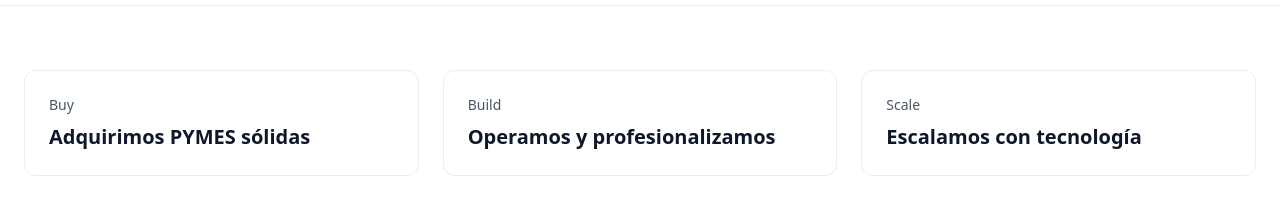
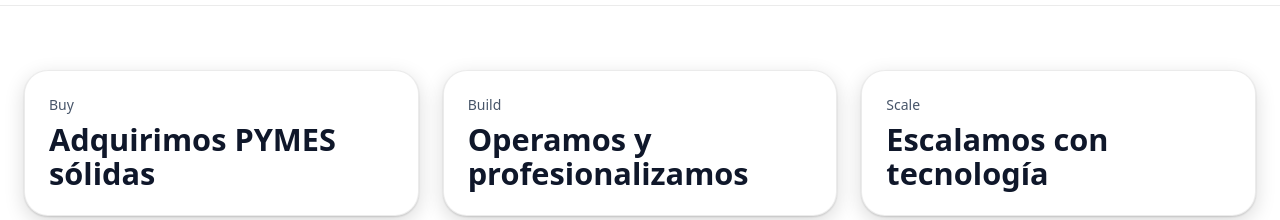
Before and after one commit to MagnusCole/luisnoriega-website, a Next.js app: page / in a window 1280 px wide. Shown: the part 732-952 px from the top of the page. Built offline with nearby package versions, Linux system fonts and the light colour scheme.

Commit message:
feat(ui): update typography styles in About and Portafolio pages; add Link component

```diff
--- a/app/about/page.tsx
+++ b/app/about/page.tsx
@@ -3,8 +3,8 @@ export const metadata = { title: "About" };
 export default function About() {
   return (
     <section className="container py-16">
-      <h1 className="text-3xl md:text-5xl font-semibold tracking-tight">Sobre Luis</h1>
-      <p className="mt-6 max-w-2xl text-muted-foreground">
+  <h1 className="h2">Sobre Luis</h1>
+  <p className="body mt-6 max-w-2xl text-muted-foreground">
         De Wall Street a Lima. Redefiniendo M&A en LATAM con enfoque Buy → Build → Scale.
       </p>
     </section>
--- a/app/page.tsx
+++ b/app/page.tsx
@@ -1,6 +1,7 @@
 import Hero from "@/components/Hero";
 import MetricsStrip from "@/components/MetricsStrip";
 import ScrollReveal from "@/components/ScrollReveal";
+import { Card } from "@/components/ui/Card";
 import ScrollScenes from "@/components/ScrollScenes";
 
 export default function Home() {
@@ -10,17 +11,23 @@ export default function Home() {
       <MetricsStrip />
       <section className="container py-16">
         <div className="grid gap-6 md:grid-cols-3">
-          <ScrollReveal className="rounded-xl border border-border p-6">
-            <p className="text-sm text-muted-foreground">Buy</p>
-            <h3 className="mt-2 text-xl font-semibold">Adquirimos PYMES sólidas</h3>
+          <ScrollReveal>
+            <Card className="p-6">
+              <p className="caption">Buy</p>
+              <h3 className="h4 mt-2">Adquirimos PYMES sólidas</h3>
+            </Card>
           </ScrollReveal>
-          <ScrollReveal className="rounded-xl border border-border p-6">
-            <p className="text-sm text-muted-foreground">Build</p>
-            <h3 className="mt-2 text-xl font-semibold">Operamos y profesionalizamos</h3>
+          <ScrollReveal>
+            <Card className="p-6">
+              <p className="caption">Build</p>
+              <h3 className="h4 mt-2">Operamos y profesionalizamos</h3>
+            </Card>
           </ScrollReveal>
-          <ScrollReveal className="rounded-xl border border-border p-6">
-            <p className="text-sm text-muted-foreground">Scale</p>
-            <h3 className="mt-2 text-xl font-semibold">Escalamos con tecnología</h3>
+          <ScrollReveal>
+            <Card className="p-6">
+              <p className="caption">Scale</p>
+              <h3 className="h4 mt-2">Escalamos con tecnología</h3>
+            </Card>
           </ScrollReveal>
         </div>
       </section>
--- a/app/portafolio/page.tsx
+++ b/app/portafolio/page.tsx
@@ -7,13 +7,13 @@ export const metadata = { title: "Portafolio" };
 export default function Portafolio() {
   return (
     <section className="container py-16">
-      <h1 className="text-3xl md:text-5xl font-semibold tracking-tight">Portafolio</h1>
-      <p className="mt-6 max-w-2xl text-muted-foreground">
+      <h1 className="h2">Portafolio</h1>
+      <p className="body mt-6 max-w-2xl text-muted-foreground">
         Pequeños proyectos, experimentos y certificaciones que reflejan mi ejecución y aprendizaje continuo.
       </p>
 
       <div className="mt-10">
-        <h2 className="text-xl font-semibold">Proyectos</h2>
+        <h2 className="h4">Proyectos</h2>
         <div className="mt-4 grid gap-6 md:grid-cols-2">
           {projects.map((p) => (
             <ProjectCard key={p.slug} project={p} />
@@ -22,7 +22,7 @@ export default function Portafolio() {
       </div>
 
       <div className="mt-12">
-        <h2 className="text-xl font-semibold">Certificados & Logros</h2>
+        <h2 className="h4">Certificados & Logros</h2>
         <div className="mt-2">
           {achievements.map((a, i) => (
             <AchievementItem key={i} item={a} />
--- /dev/null
+++ b/components/ui/Link.tsx
@@ -0,0 +1,15 @@
+import NextLink, { LinkProps as NextLinkProps } from "next/link";
+import React from "react";
+
+type Props = NextLinkProps & React.AnchorHTMLAttributes<HTMLAnchorElement> & {
+  underline?: boolean;
+};
+
+export default function Link({ href, children, className, underline = false, ...rest }: Props) {
+  const base = underline ? "underline underline-offset-4" : "hover:underline underline-offset-4";
+  return (
+    <NextLink href={href} className={[base, "vf-hover vf-weight", className].filter(Boolean).join(" ")} {...rest}>
+      {children}
+    </NextLink>
+  );
+}
```
